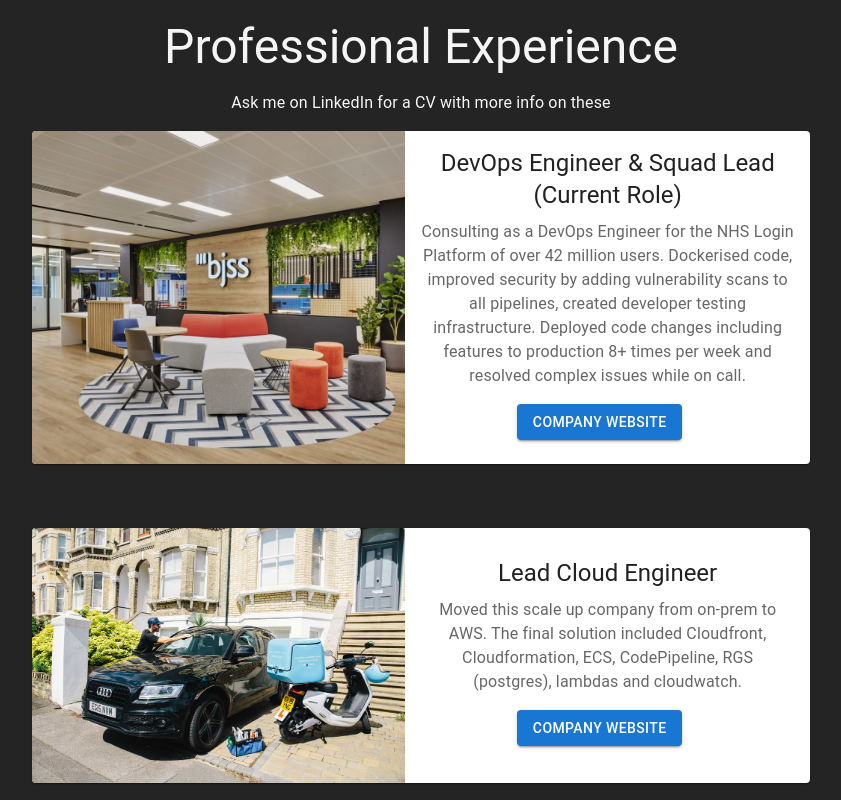
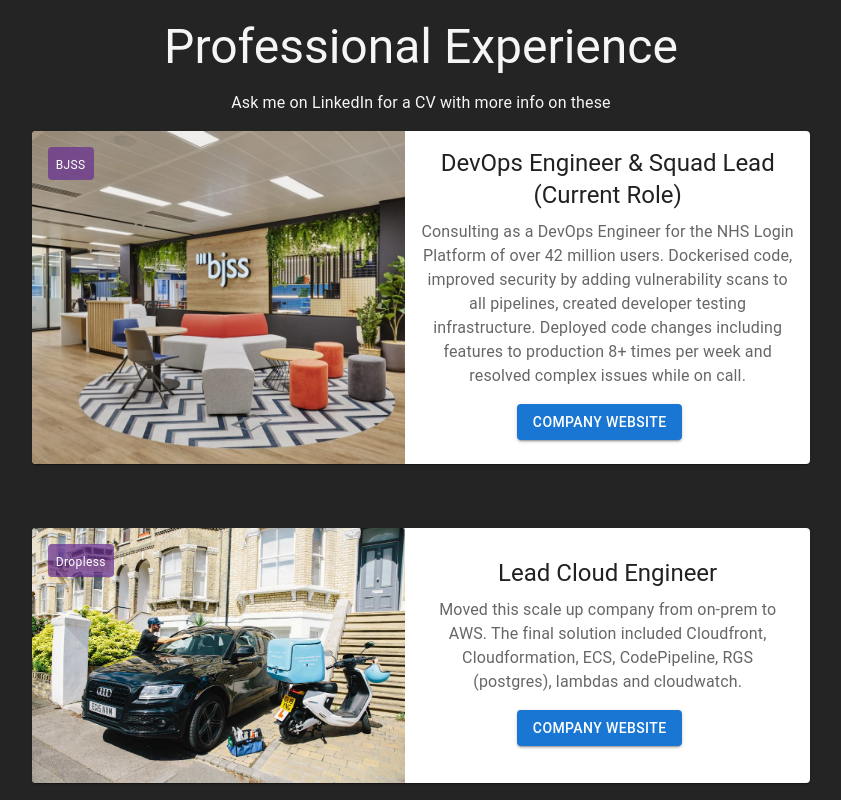
Before and after one commit to HotPlasma/fatelock-frontend, a React (Vite) app: page / in a window 1280 px wide. Shown: the part 2160-2960 px from the top of the page, without its empty margins (219-1060 px from the left). Built offline with nearby package versions, Linux system fonts and the light colour scheme.

Commit message:
Fixed typo added company name to experience section

```diff
--- a/src/components/JobsComponent.tsx
+++ b/src/components/JobsComponent.tsx
@@ -38,6 +38,7 @@ const JobsComponent = forwardRef<HTMLDivElement>((props, ref) => {
     const jobs = [
         {
             image: BJSSImage,
+            company: 'BJSS',
             title: 'DevOps Engineer & Squad Lead (Current Role)',
             description: 'Consulting as a DevOps Engineer for the NHS Login Platform of over 42 million users. Dockerised code, improved security by adding vulnerability scans to all pipelines, created developer testing infrastructure. Deployed code changes including features to production 8+ times per week and resolved complex issues while on call.',
             liveSite: 'https://www.bjss.com/',
@@ -45,6 +46,7 @@ const JobsComponent = forwardRef<HTMLDivElement>((props, ref) => {
         },
         {
             image: DroplessImage,
+            company: 'Dropless',
             title: 'Lead Cloud Engineer',
             description: 'Moved this scale up company from on-prem to AWS. The final solution included Cloudfront, Cloudformation, ECS, CodePipeline, RGS (postgres), lambdas and cloudwatch.',
             liveSite: 'https://dropless.co.uk/',
@@ -52,6 +54,7 @@ const JobsComponent = forwardRef<HTMLDivElement>((props, ref) => {
         },
         {
             image: SGImage,
+            company: 'SG Digital',
             title: 'Lead Game Developer',
             description: 'Developed Slot Games with Typescript and C++, later took on a more DevOps role using EC2, Jenkins, Linux and windows servers.',
             liveSite: 'https://igaming-demo.lnw.com/checkage',
@@ -79,9 +82,21 @@ const JobsComponent = forwardRef<HTMLDivElement>((props, ref) => {
                                 transition={{ duration: 0.6, delay: index * 0.3 }}
                                 viewport={{ once: true }}
                             >
-                                <Card sx={{ display: 'flex', flexDirection: { xs: 'column', md: 'row' }, mb: 4 }}>
-                                    <Box sx={{ flex: '1 1 50%' }}>
+                                <Card sx={{ display: 'flex', flexDirection: { xs: 'column', md: 'row' }, mb: 4, position: 'relative' }}>
+                                    <Box sx={{ flex: '1 1 50%', position: 'relative' }}>
                                         <img src={job.image} alt={job.title} style={{ width: '100%', height: '100%', objectFit: 'cover' }} />
+                                        <Box sx={{
+                                            position: 'absolute',
+                                            top: 16,
+                                            left: 16,
+                                            padding: '4px 8px',
+                                            bgcolor: 'rgba(102, 45, 145, 0.7)',
+                                            borderRadius: '4px'
+                                        }}>
+                                            <Typography variant="caption" color="white">
+                                                {job.company}
+                                            </Typography>
+                                        </Box>
                                     </Box>
                                     <CardContent sx={{ flex: '1 1 50%', display: 'flex', flexDirection: 'column', justifyContent: 'center' }}>
                                         <Typography variant="h5" component="div" gutterBottom>
--- a/src/components/Profile.tsx
+++ b/src/components/Profile.tsx
@@ -17,7 +17,7 @@ const fadeInVariants = {
 // Icons for the second section
 const icons = [
     { component: BuildIcon, title: 'DevOps Engineer', description: 'I\'m very experienced in working with clients and stakeholders to identify their needs and translate requirements into cloud-based technical solutions, many of which are used by millions daily. I love automating away repetitive work and resolving critical issues causing blockers. It\'s very fulfilling. Even better lets discuss how to catch the problem early in future.' },
-    { component: HttpIcon, title: 'Strong Fullstack Developer', description: 'Problem solver first and foremost. I\'ve fixed everything from android apps to windows servers to smart fridges. But don\'t just take my word for it. I may specalise in the cloud but the doesn\'t mean I can\'t make a react website or traceback an error in a language I\'m unfamilar with.' },
+    { component: HttpIcon, title: 'Strong Fullstack Developer', description: 'Problem solver first and foremost. I\'ve fixed everything from android apps to windows servers to smart fridges. But don\'t just take my word for it. I may specalise in the cloud but that doesn\'t mean I can\'t make a react website or traceback an error in a language I\'m unfamilar with.' },
     { component: CodeIcon, title: 'Code Ownership Beyond Production', description: 'As a veteran of final line on call - I ensure all production incidents are swiftly actioned following best practices for minimal disruption in a way that will be auditable in future. I have lead investigations into critical tech issues for multinational giants and the UK government, production is safe in my hands.' },
 ];
 
```
